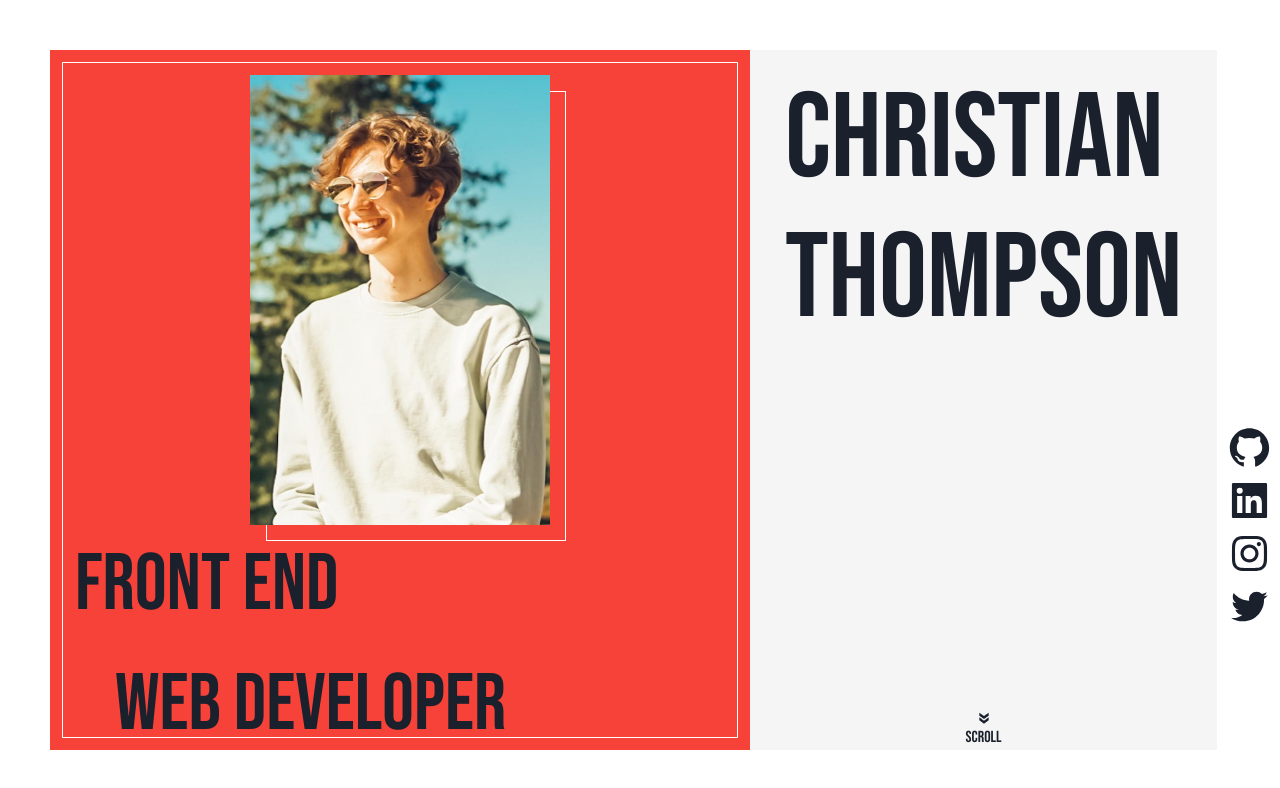
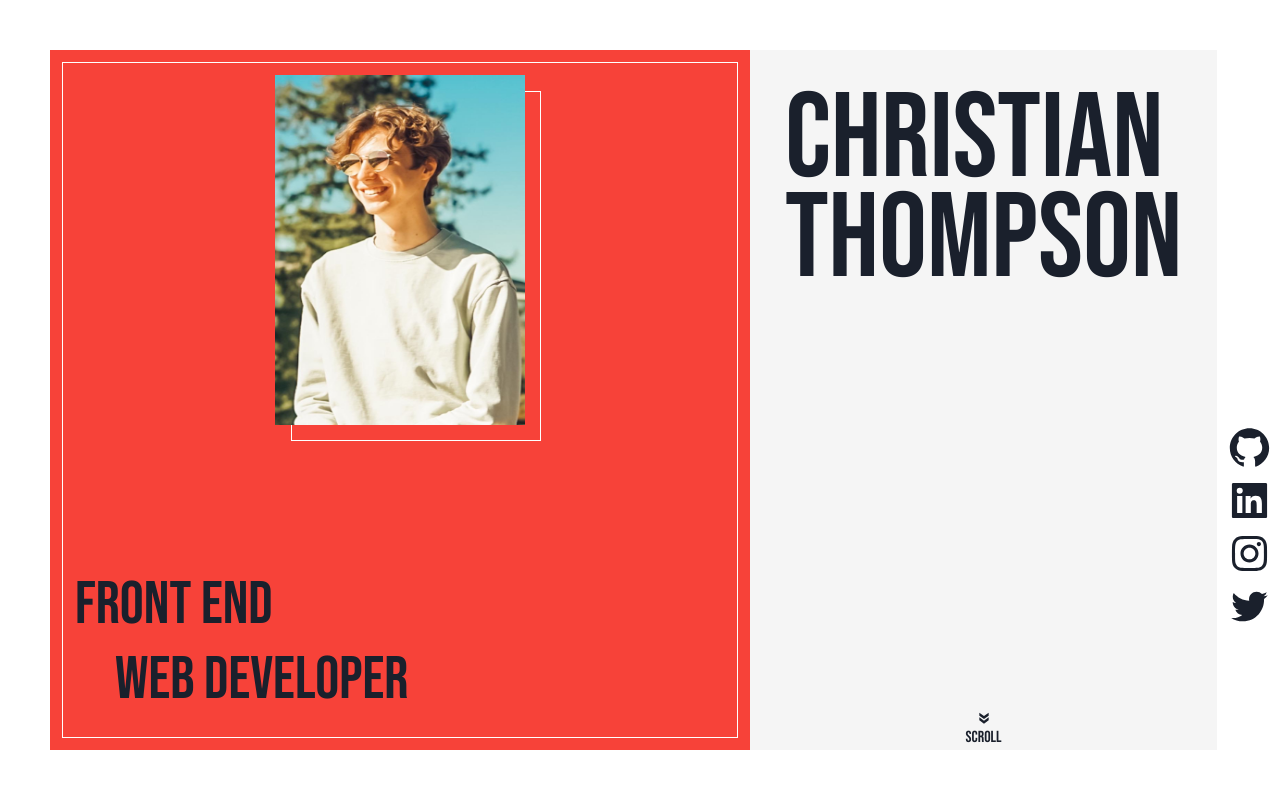
Before and after one commit to Weegius/Portfolio, a React (Create React App) app: page / in a window 1280 px wide. Shown: the top 788 px of the page. Built offline with nearby package versions, Linux system fonts and the light colour scheme; a web font is replaced by a local one.

Commit message:
added reactivity so it works with different screen sizes

```diff
--- a/src/App.js
+++ b/src/App.js
@@ -1,5 +1,5 @@
 import React from "react";
-import { Flex, Text, Image, } from "@chakra-ui/react";
+import { Flex, Text, Image } from "@chakra-ui/react";
 import {
   AiFillGithub,
   AiOutlineInstagram,
@@ -12,9 +12,25 @@ import IconComponent from "./IconComponent";
 function App() {
   return (
     <>
-      <Flex h="100vh" w="100%">
-        <Flex w="100%" h="100%" p={50}>
-          <Flex p={3} w="60%" h="100%" bg="#f74239">
+      <Flex h="100vh" w="100%" flexDir={['column', 'column', 'row', 'row']}>
+
+      <Flex
+          display={['flex', 'flex', 'none', 'none']}
+          flexDir="row"
+          alignSelf="center"
+          pos="relative"
+          mr={2}
+          justifyContent="space-between"
+        >
+          <IconComponent icon={AiFillGithub} />
+          <IconComponent icon={AiFillLinkedin} />
+          <IconComponent icon={AiOutlineInstagram} />
+          <IconComponent icon={AiOutlineTwitter} />
+        </Flex>
+
+        <Flex w="100%" h="100%" pt={[0, 0, 50, 50]} p={50}>
+          {/* -------------- Red Flex -------------- */}
+          <Flex  p={3} w={['100%', '100%', '60%', "60%"]} h="100%" bg="#f74239">
             <Flex
               p={3}
               justifyContent={"space-between"}
@@ -24,7 +40,16 @@ function App() {
               borderColor={"white"}
               borderWidth={1}
             >
-              <Flex alignSelf={"center"} w={300} h={450}>
+              <Flex
+              display={["flex", "flex", "none", "none"]}
+              alignSelf="center"
+              flexDir={"column"}
+              fontSize={[60, 60, 70, 70, 120]}
+            >
+              <Text>Christian</Text>
+              <Text mt={-10}>Thompson</Text>
+            </Flex>
+              <Flex alignSelf={"center"} >
                 <Flex
                   pos="absolute"
                   alignSelf={"center"}
@@ -32,24 +57,27 @@ function App() {
                   borderColor={"white"}
                   mt={8}
                   ml={4}
-                  w={300}
-                  h={450}
+                  w={[150, 165, 250, 250]}
+                  h={[250, 250, 350, 350]}
                 />
+                {/*------Images------- */}
                 <Image
                   src="./images/headshot.jpg"
                   alt="Headshot"
                   pos="relative"
                   alignSelf={"center"}
-                  w={300}
-                  h={450}
+                  w={[150, 170, 250, 250]}
+                  h={[250, 260, 350, 350]}
                 />
               </Flex>
-              <Flex flexDir={"column"} fontSize={80}>
+
+              <Flex flexDir={"column"} fontSize={[40, 40, 60, 60]}>
                 <Text>Front End</Text>
-                <Text ml={10}>Web Developer</Text>
+                <Text ml={10} mt={-15}>Web Developer</Text>
               </Flex>
             </Flex>
           </Flex>
+          {/* GRAY FLEX ------------------------------------ */}
           <Flex
             alignSelf="center"
             w="40%"
@@ -57,10 +85,15 @@ function App() {
             bg="#F5F5F5"
             flexDir={"column"}
             justifyContent="space-between"
+            display={["none", "none", "flex", "flex"]}
           >
-            <Flex alignSelf="center" flexDir={"column"} fontSize={120}>
+            <Flex
+              alignSelf="center"
+              flexDir={"column"}
+              fontSize={[60, 60, 70, 70, 120]}
+            >
               <Text>Christian</Text>
-              <Text mt={-10}>Thompson</Text>
+              <Text mt={-20}>Thompson</Text>
             </Flex>
             <Flex alignItems="center" flexDir="column">
               <MdOutlineDoubleArrow style={{ transform: "rotate(90deg)" }} />
@@ -69,7 +102,6 @@ function App() {
           </Flex>
         </Flex>
         <Flex
-          // w="100%"
           flexDir="column"
           alignSelf="center"
           pos="relative"
@@ -78,6 +110,7 @@ function App() {
           mt={250}
           h={200}
           justifyContent="space-between"
+          display={['none', 'none', 'flex', 'flex']}
         >
           <IconComponent icon={AiFillGithub} />
           <IconComponent icon={AiFillLinkedin} />
```
